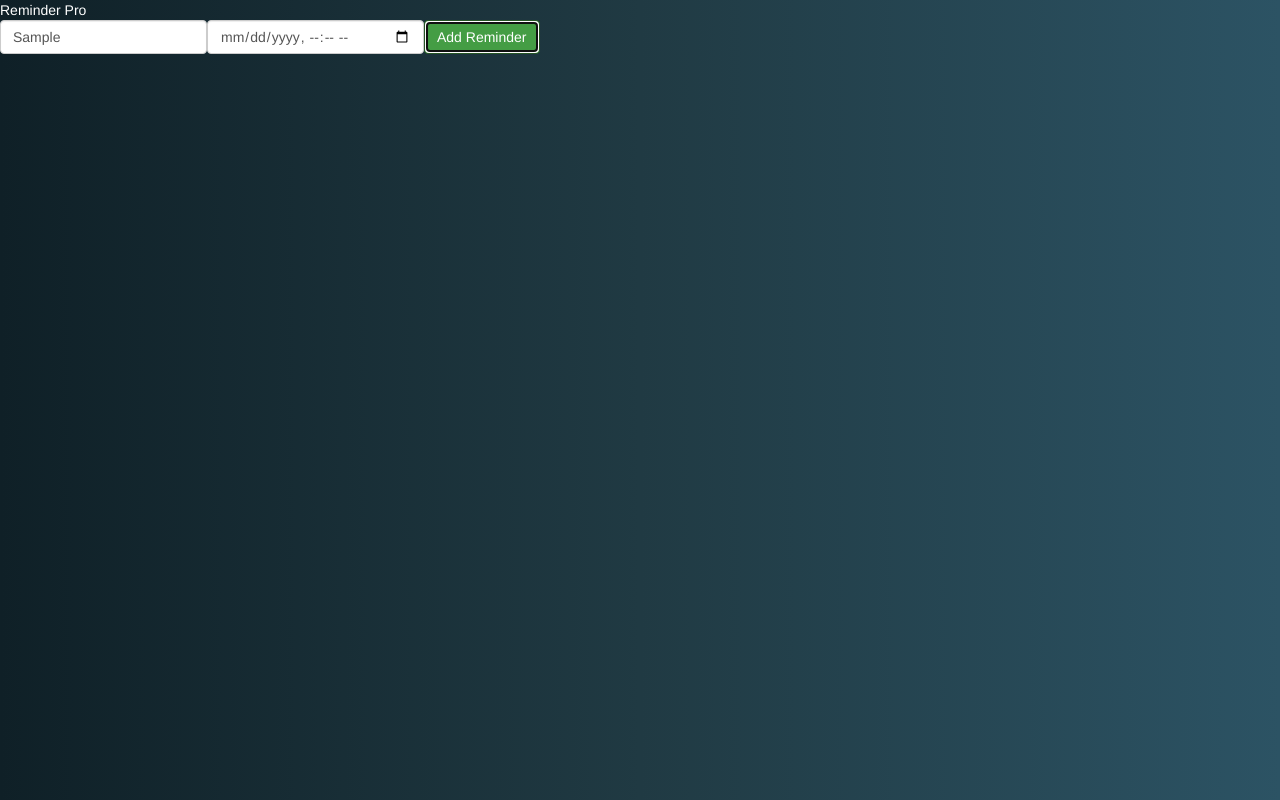
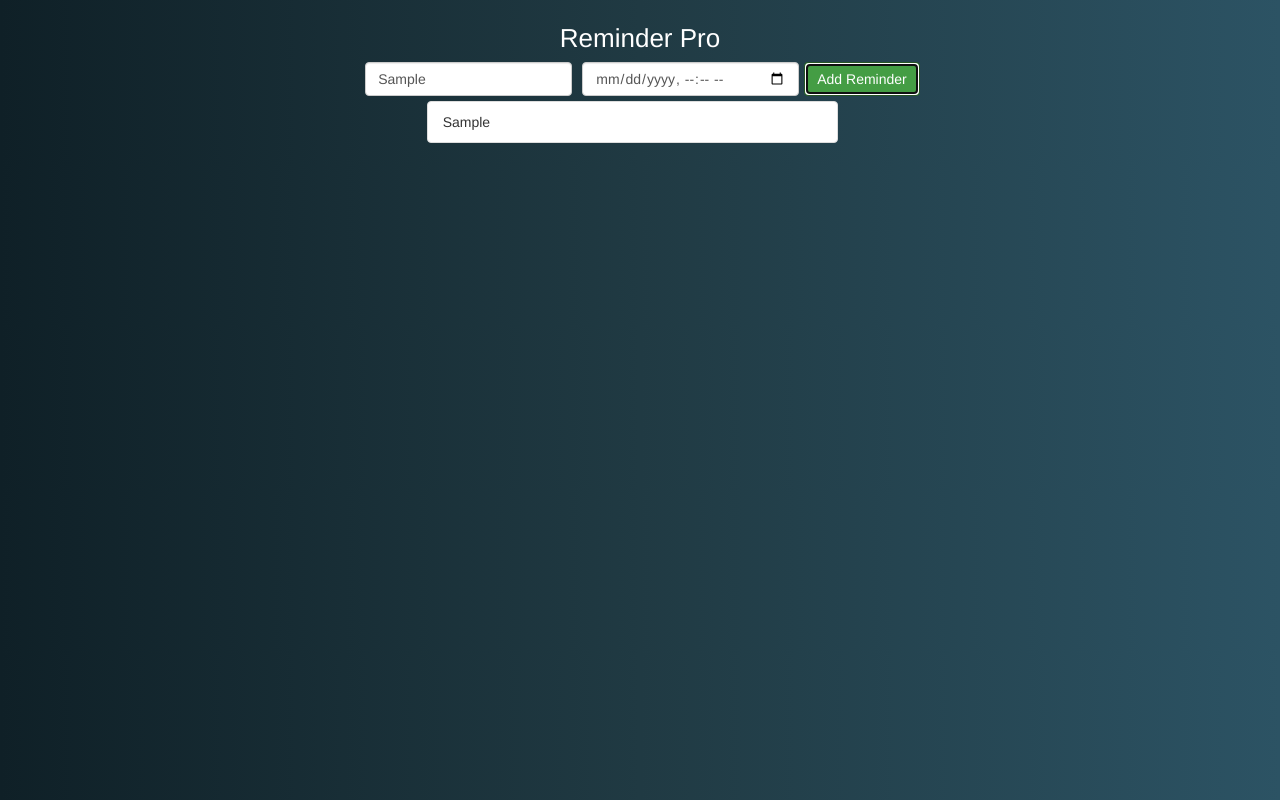
Before and after one commit to patrickcarmo/reminder-pro, a React (Create React App) app: page / in a window 1280 px wide. Both pictures are taken after typing "Sample" into the empty fields and a click on the button "Add Reminder". Built offline with nearby package versions, Linux system fonts and the light colour scheme.

Commit message:
Add Reminder list

```diff
--- a/package.json
+++ b/package.json
@@ -5,7 +5,9 @@
   "dependencies": {
     "react": "^16.5.1",
     "react-dom": "^16.5.1",
-    "react-scripts": "1.1.5"
+    "react-redux": "^5.0.7",
+    "react-scripts": "1.1.5",
+    "redux": "^4.0.0"
   },
   "scripts": {
     "start": "react-scripts start",
--- /dev/null
+++ b/src/actions/index.js
@@ -0,0 +1,10 @@
+import { ADD_REMINDER } from '../constants';
+
+export const addReminder = (text) => {
+    const action = {
+        type: ADD_REMINDER,
+        text
+    }
+    console.log('action in addReminder', action);
+    return action;
+}
--- a/src/components/App.css
+++ b/src/components/App.css
@@ -1,4 +1,28 @@
 body {
   background: linear-gradient(to right, rgb(15, 32, 39), rgb(32, 58, 67), rgb(44, 83, 100));
+}
+
+.App {
+  padding-top: 20px;
+  display: flex;
+  flex-direction: column;
+  align-items: center;
+}
+
+.title {
+  text-align: center;
+  font-size: 26px;
   color: #fff;
 }
+
+input {
+  margin: 5px;
+}
+
+.reminder-form {
+  padding: 5
+}
+
+.list-item {
+  display: inline-block;
+}
--- a/src/components/App.jsx
+++ b/src/components/App.jsx
@@ -1,8 +1,40 @@
 import React, { Component } from 'react';
+
+import { connect } from 'react-redux';
 
 import './App.css';
 
+import { addReminder } from '../actions';
+
 class App extends Component{
+
+    constructor(props) {
+        super(props);
+        this.state = {
+            text: ''
+        }
+    }
+
+    addReminder() {
+        this.props.addReminder(this.state.text);
+    }
+
+    renderReminders() {
+        const { reminders } = this.props;
+        return (
+            <ul className="list-group col-sm-4">
+                {
+                    reminders.map(reminder => {
+                        return(
+                            <li key={reminder.id} className="list-group-item">
+                                <div>{reminder.text}</div>
+                            </li>
+                        )
+                    })
+                }
+            </ul>
+        );
+    }
 
     render() {
         return (
@@ -15,6 +47,7 @@ class App extends Component{
                         <input
                             className="form-control"
                             placeholder="I have to..."
+                            onChange={event => this.setState({ text: event.target.value })}
                         />
                         <input
                             className="form-control"
@@ -24,13 +57,22 @@ class App extends Component{
                     <button
                         type="button"
                         className="btn btn-success"
+                        onClick={() => this.addReminder()}
                     >
                         Add Reminder
                     </button>
                 </div>
+                {this.renderReminders()}
             </div>
         )
     }
 }
 
-export default App;
+function mapStateToProps(state) {
+    console.log('state', state);
+    return {
+        reminders: state
+    }
+}
+
+export default connect(mapStateToProps, { addReminder })(App);
--- /dev/null
+++ b/src/constants.js
@@ -0,0 +1 @@
+export const ADD_REMINDER = 'ADD_REMINDER';
--- a/src/index.js
+++ b/src/index.js
@@ -1,9 +1,18 @@
 import React from 'react';
 import ReactDOM from 'react-dom';
 
+import { Provider } from 'react-redux';
+import { createStore } from 'redux';
+
 import App from './components/App';
+import reducer from './reducer';
 
+const devTools = window.__REDUX_DEVTOOLS_EXTENSION__
+    && window.__REDUX_DEVTOOLS_EXTENSION__()
+const store = createStore(reducer, devTools);
 ReactDOM.render(
-    <App />
+    <Provider store={store}>
+        <App />
+    </Provider>
     ,document.getElementById('root')
 );
--- /dev/null
+++ b/src/reducer/index.js
@@ -0,0 +1,23 @@
+import { ADD_REMINDER } from '../constants';
+
+const reminder = (action) => {
+    return {
+        text: action.text,
+        id: Math.random()
+    }
+}
+
+const reminders = (state = [], action) => {
+    let reminders = null;
+
+    switch (action.type) {
+        case ADD_REMINDER:
+            reminders = [...state, reminder(action)]
+            console.log('reminders as state', reminders);
+            return reminders;
+        default:
+            return state;
+    }
+}
+
+export default reminders;
```
Also changed, not shown: src/index.css (added), 1 other file (tests, documents, lock files or other folders).
